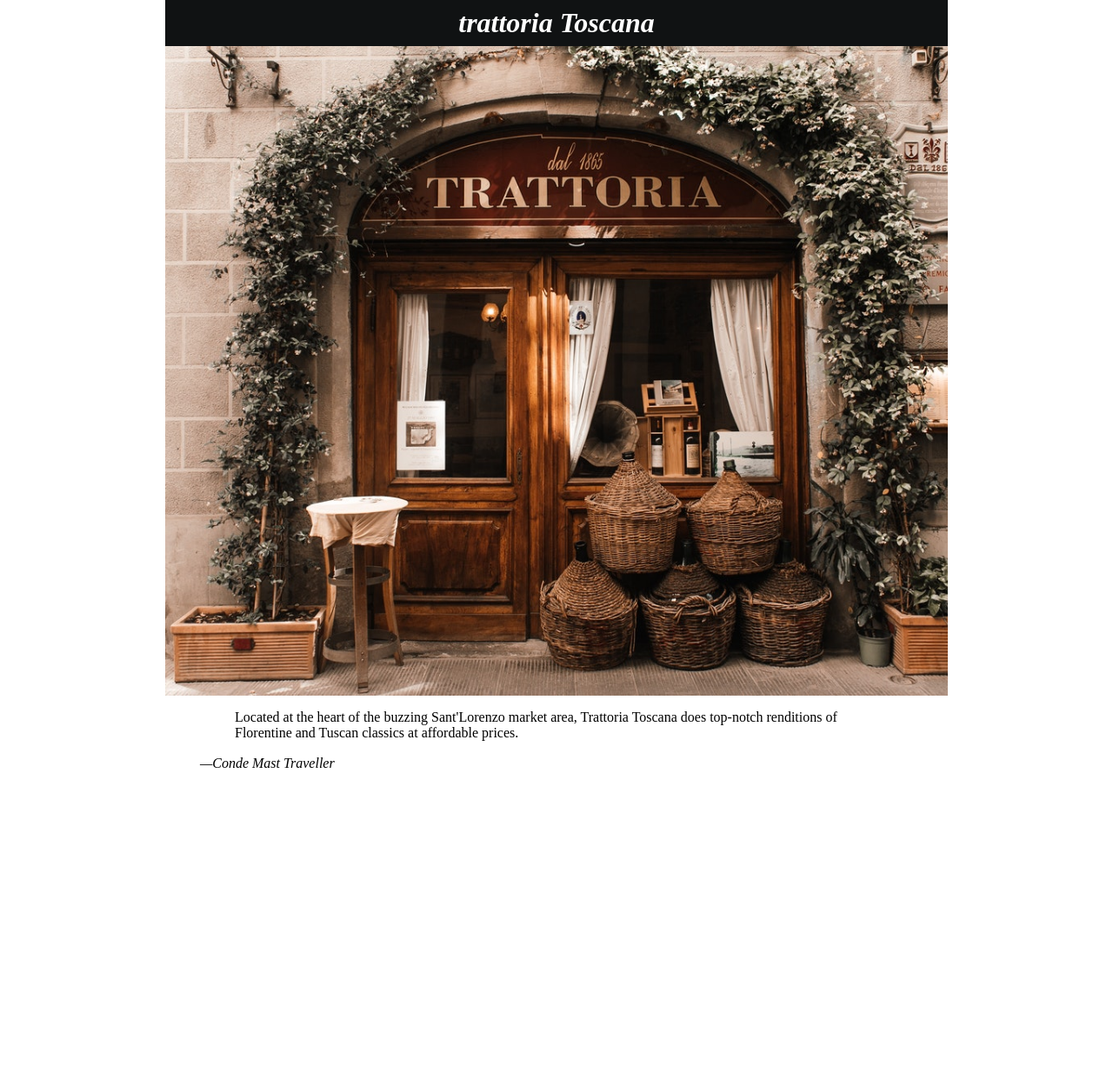
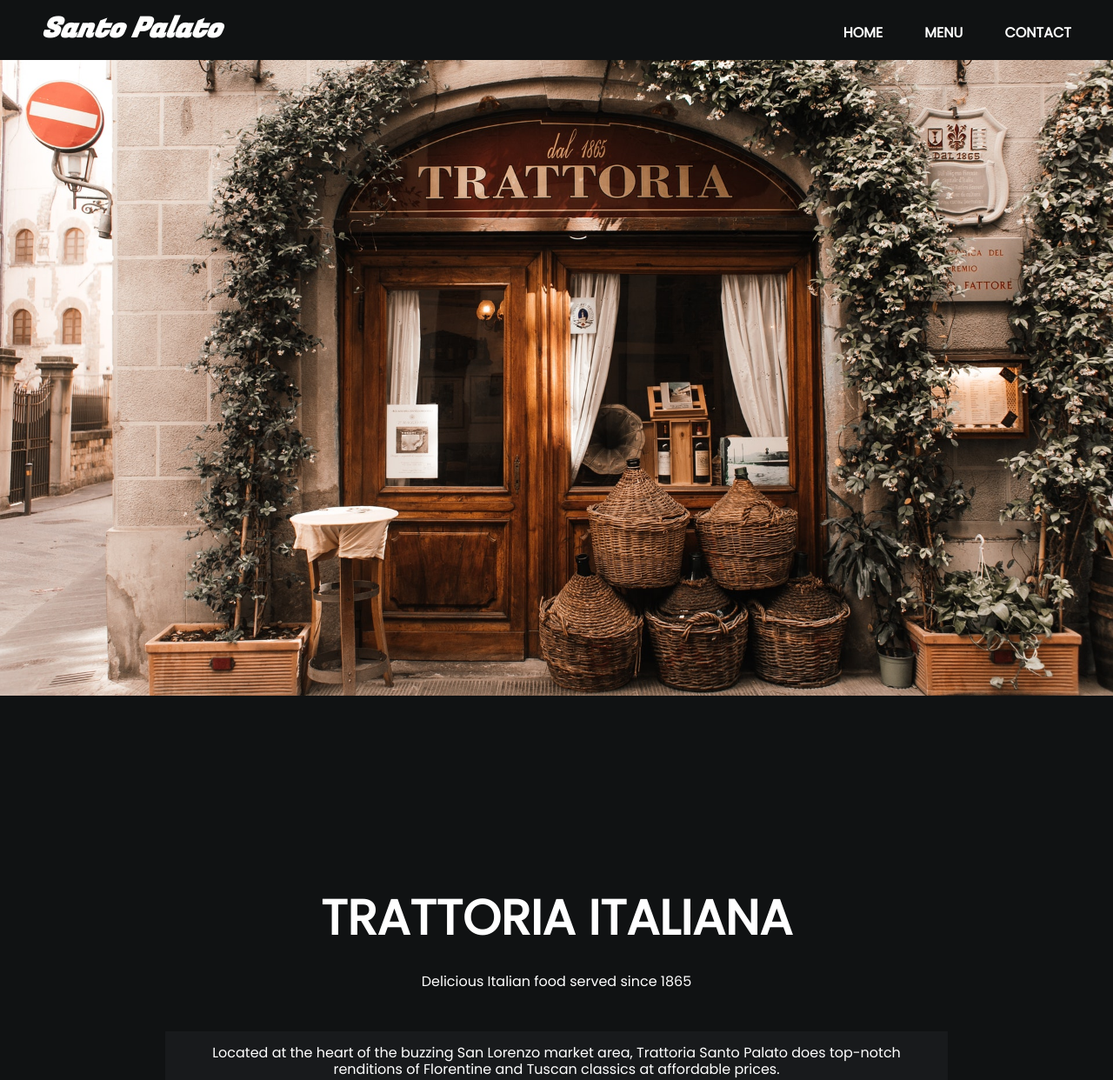
Before and after one commit to Aleafan/restaurant-site, a website built with webpack: page dist/index.html in a window 1280 px wide. Shown: the top 1242 px of the page at 87% size. Before the commit the page ends 903 px from the top, so only its background shows below. Built offline with nearby package versions, Linux system fonts and the light colour scheme.

Commit message:
Create modules header.js, homepage.js, footer.js dynamically loading html. Style homepage in styles.css.

```diff
--- /dev/null
+++ b/src/footer.js
@@ -0,0 +1,7 @@
+export const loadFooter = () => {
+  const footer = document.createElement('footer');
+  footer.textContent = '© 2021 | Website created by Aleafan';
+
+  const content = document.getElementById('content');
+  content.appendChild(footer);
+}
--- /dev/null
+++ b/src/header.js
@@ -0,0 +1,63 @@
+export const loadHeader = () => {
+  const header = document.createElement('header');
+
+  const wrapper = document.createElement('div');
+  wrapper.setAttribute('id', 'heading-wrapper');
+  header.appendChild(wrapper);
+
+  const h1 = document.createElement('h1');
+  h1.textContent = 'Santo Palato';
+  wrapper.appendChild(h1);
+
+  const button = document.createElement('button');
+  button.setAttribute('type', 'button');
+  button.setAttribute('id', 'nav-toggler');
+  wrapper.appendChild(button);
+
+  button.addEventListener('click', toggleNav);
+
+  const icon = document.createElement('i');
+  icon.classList.add('fas', 'fa-bars', 'fa-2x');
+  button.appendChild(icon);
+
+  icon.addEventListener('transitionend', toggleIcon);
+
+  const nav = document.createElement('nav');
+  header.appendChild(nav);
+
+  const ul = document.createElement('ul');
+  nav.appendChild(ul);
+
+  const links = ['HOME', 'MENU', 'CONTACT'];
+  links.forEach(link => {
+    const li = document.createElement('li');
+    const a = document.createElement('a');
+    a.setAttribute('href', '#');
+    a.textContent = link;
+    li.appendChild(a);
+    ul.appendChild(li);
+  });
+
+  const content = document.getElementById('content');
+  content.appendChild(header);
+}
+
+let navMenuShow = false;
+
+function toggleNav() {
+    navMenuShow = !navMenuShow;
+    this.querySelector('i').classList.add('scale-btn');
+    const nav = document.querySelector('nav');
+    nav.classList.toggle('show-nav');
+}
+
+function toggleIcon() {
+    if (navMenuShow) {
+        this.classList.remove('fa-bars');
+        this.classList.add('fa-times');
+    } else {
+        this.classList.remove('fa-times');
+        this.classList.add('fa-bars');
+    }
+    this.classList.remove('scale-btn');
+}
--- a/src/homepage.js
+++ b/src/homepage.js
@@ -1,18 +1,41 @@
-function loadHomepage() {
-    const header = document.createElement('header');
-    header.classList.add('background');
-    header.innerHTML = '<h1>trattoria Toscana</h1>';
-    const main = document.createElement('main');
-    main.innerHTML = `
-        <figure>
-          <blockquote cite="https://www.conde-mast.com">
-            <p>Located at the heart of the buzzing Sant'Lorenzo market area, Trattoria Toscana does top-notch renditions of Florentine and Tuscan classics at affordable prices.</p>
-          </blockquote>
-          <figcaption><cite>—Conde Mast Traveller</cite></figcaption>
-        </figure>`;
-    const content = document.getElementById('content');
-    content.appendChild(header);
-    content.appendChild(main);
+export const loadHomepage = () => {
+  const main = document.createElement('main');
+
+  const image = document.createElement('div');
+  image.classList.add('background');
+  main.appendChild(image);
+
+  const vhWrapper = document.createElement('div');
+  vhWrapper.setAttribute('id', 'vh-wrapper');
+
+  const h2 = document.createElement('h2');
+  h2.textContent = 'TRATTORIA ITALIANA';
+  vhWrapper.appendChild(h2);
+
+  const p1 = document.createElement('p');
+  p1.textContent = 'Delicious Italian food served since 1865';
+  vhWrapper.appendChild(p1);
+
+  const figure = document.createElement('figure');
+  vhWrapper.appendChild(figure);
+
+  const blockquote = document.createElement('blockquote');
+  blockquote.setAttribute('cite', 'https://www.comde-mast.com');
+  figure.appendChild(blockquote);
+
+  const p2 = document.createElement('p');
+  p2.textContent = 'Located at the heart of the buzzing San Lorenzo market area, Trattoria Santo Palato does top-notch renditions of Florentine and Tuscan classics at affordable prices.';
+  blockquote.appendChild(p2);
+
+  const figcaption = document.createElement('figcaption');
+  figure.appendChild(figcaption);
+
+  const cite = document.createElement('cite');
+  cite.textContent = '—Comde Nast Traveller';
+  figcaption.appendChild(cite);
+
+  main.appendChild(vhWrapper);
+
+  const content = document.getElementById('content');
+  content.appendChild(main);
 }
-
-export default loadHomepage;
--- a/src/index.js
+++ b/src/index.js
@@ -1,3 +1,17 @@
-import loadHomepage from './homepage.js';
+import { loadHomepage } from './homepage.js';
+import { loadHeader } from './header.js';
+import { loadFooter } from './footer.js';
 
+loadHeader();
 loadHomepage();
+loadFooter();
+
+// Correct 100vh rendering on mobiles
+const vh = window.innerHeight * 0.01;
+document.documentElement.style.setProperty('--vh', `${vh}px`);
+
+// Find header's and footer's height to correct homepage main content height
+const headerHeight = document.querySelector('#heading-wrapper').offsetHeight;
+const footerHeight = document.querySelector('footer').offsetHeight;
+const offset = headerHeight + footerHeight;
+document.documentElement.style.setProperty('--offset', `${offset}px`);
--- a/src/styles.css
+++ b/src/styles.css
@@ -1,28 +1,156 @@
 * {
   box-sizing: border-box;
 }
+html {
+  font-family: 'Poppins', sans-serif;
+  background-color: rgb(16, 18, 19);
+}
 body {
-  max-width: 900px;
+  max-width: 1600px;
   margin: 0 auto;
+  color: white;
 }
 img {
   display: block;
   margin: 0 auto;
 }
 .background {
-  background-image: url("./trattoria.jpg");
+  background-image: url("./trattoria_1920-1280.jpg");
   background-size: cover;
   background-position: center;
   height: 100vh;
+  height: calc(var(--vh, 1vh) * 100);
 }
 header {
+  position: fixed;
+  top: 0;
+  left: 0;
+  width: 100%;
+  display: flex;
+  flex-direction: column;
   font-weight: bold;
   text-align: center;
-  font-style: italic;
   color: white;
 }
+#heading-wrapper {
+  display: flex;
+  justify-content: space-between;
+  align-items: center;
+  padding: 1rem 1rem;
+  z-index: 3;
+  position: relative;
+  background-color: rgb(16, 18, 19);
+}
 header h1 {
+  font-family: 'Fugaz One', cursive;
+  font-style: italic;
   margin: 0;
+}
+#nav-toggler {
+  background: rgb(16, 18, 19);
+  color: white;
+  border: rgb(16, 18, 19);
+  cursor: pointer;
+}
+#nav-toggler i {
+  transition: transform 0.3s cubic-bezier(0.5, 0.3, 0.75, 0.5);
+}
+.scale-btn {
+  transform: scaleY(0);
+}
+.fa-times {
+  padding: 0 3px;
+}
+nav {
   background-color: rgb(16, 18, 19);
-  padding: 0.5rem 0;
+  transition: 0.5s cubic-bezier(0.5, 0.3, 0.75, 0.5);
+  z-index: 2;
+  position: relative;
+  padding: 1.5rem 0;
+  transform: translateY(-200px);
 }
+nav > ul {
+  display: flex;
+  flex-direction: column;
+  margin: 0;
+  padding: 0;
+  list-style-type: none;
+}
+nav > ul > li {
+  padding: 0.7rem 1rem;
+  cursor: pointer;
+}
+li > a {
+  background-color: transparent;
+  text-decoration: none;
+  font-style: normal;
+  color: white;
+}
+.show-nav {
+  transform: translateY(0);
+}
+#vh-wrapper {
+  height: 100vh;
+  height: calc(100vh - var(--offset));
+  max-width: 900px;
+  margin: 0 auto;
+  text-align: center;
+  display: flex;
+  flex-direction: column;
+  justify-content: center;
+}
+#vh-wrapper > h2 {
+  font-size: 2rem;
+  margin: 0;
+}
+figure {
+  margin: 2rem 0 0;
+  background-color:rgb(24, 26, 28);
+}
+blockquote {
+  margin: 0 1rem;
+}
+figcaption {
+  padding: 1rem 0;
+}
+footer {
+  padding: 1rem 3px;
+  background-color:rgb(24, 26, 28);
+}
+
+@media (min-width: 760px) {
+  header {
+    flex-direction: row;
+    justify-content: space-between;
+    align-items: center;
+    background-color: rgb(16, 18, 19);
+    padding: 1rem 3rem;
+  }
+  nav {
+    padding: 0.5rem 0 0;
+    transform: translateY(0);
+  }
+  nav > ul {
+    display: flex;
+    flex-direction: row;
+  }
+  nav > ul > li {
+    padding: 0 0 0 3rem;
+  }
+  li > a:hover {
+    color: grey;
+  }
+  #nav-toggler {
+    display: none;
+  }
+  #heading-wrapper {
+    padding: 0;
+  }
+  .background {
+    height: 100vh;
+  }
+  #vh-wrapper > h2 {
+    font-size: 3.5rem;
+    margin: 1rem;
+  }
+}
--- a/webpack.config.js
+++ b/webpack.config.js
@@ -1,7 +1,9 @@
 const path = require('path');
 
 module.exports = {
+  mode: 'development',
   entry: './src/index.js',
+  devtool: 'inline-source-map',
   output: {
     filename: 'main.js',
     path: path.resolve(__dirname, 'dist'),
```
Also changed, not shown: dist/index.html, dist/main.js, src/trattoria_1280-853.jpg (renamed from src/trattoria.jpg), src/trattoria_1920-1280.jpg (added).
